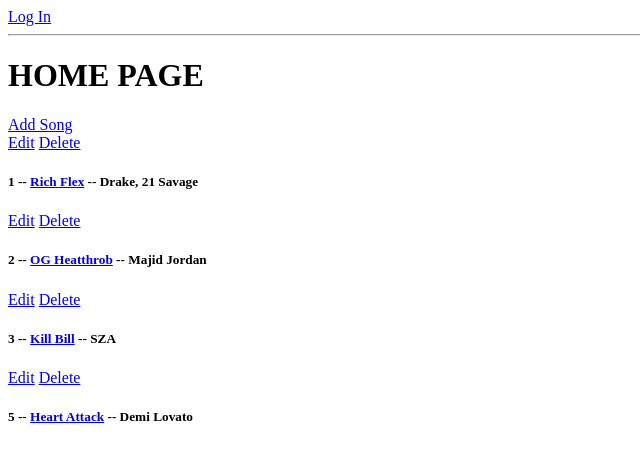
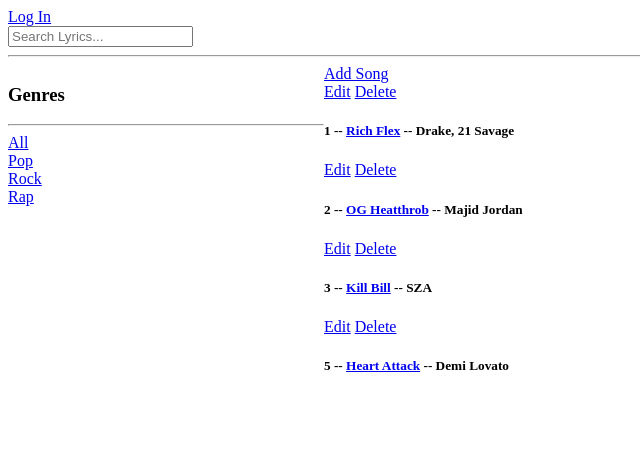
Before and after one commit to wafas-repo/MeloFile, a Django app: page / in a window 1280 px wide. Shown: the top 462 px of the page, without its empty margins (0-640 px from the left). Run offline with Django 4.2, Linux system fonts and the light colour scheme; data comes from the database, SQL or seed files in the repository; both versions use the stored data as it was after the commit.

Commit message:
Search Function

```diff
--- a/base/templates/base/home.html
+++ b/base/templates/base/home.html
@@ -1,8 +1,35 @@
 {% extends 'main.html' %}
 
 {% block body %}
-<h1>HOME PAGE</h1>
 
+<style>
+    .home-container{
+        display: grid;
+        grid-template-columns: 1fr 3fr;
+    }
+</style>
+
+
+<div class="home-container">
+
+    <div>
+        <h3>Genres</h3>
+        <hr>
+
+        <div>
+            <a href="{% url 'home' %}">All</a>
+        </div>
+
+        {% for genre in genres %}
+
+            <div>
+                <a href="{% url 'home' %}?q={{genre.name}}">{{genre.name}}</a>
+            </div>
+
+
+        {% endfor %}
+
+    </div>
 
     <div>
 
@@ -17,6 +44,10 @@
                 </div>
             {% endfor %}
         </div>
+
+    </div>
+
+
 </div>
 
 {% endblock %}
--- a/base/views.py
+++ b/base/views.py
@@ -1,17 +1,24 @@
 from django.shortcuts import render, redirect
+from django.db.models import Q
 from django.contrib.auth import authenticate, login, logout
 from django.db import IntegrityError
 from django.http import HttpResponse, HttpResponseRedirect
 from django.urls import reverse
-from . models import Song
+from . models import Song, Genre
 from . forms import SongForm
 
 
 # Create your views here.
 
 def home(request):
-    songs =  Song.objects.all()
-    context = {'songs': songs}
+    q = request.GET.get('q') if request.GET.get('q') != None else ''
+    songs =  Song.objects.filter(
+        Q(title__icontains=q) |
+        Q(genre__name__icontains=q) |
+        Q(artist__icontains=q)
+        )
+    genres= Genre.objects.all()
+    context = {'songs': songs, 'genres': genres}
     return render(request, 'base/home.html', context )
 
 def song_page(request, pk):
--- a/templates/navbar.html
+++ b/templates/navbar.html
@@ -10,4 +10,8 @@
 
         {% endif %}
 
+        <form action="{% url 'home' %}" method="GET" >
+            <input type="text" name="q" placeholder="Search Lyrics...">
+        </form>
+
     <hr>
```
Also changed, not shown: db.sqlite3. Lines whose indentation alone changed are shown as unchanged.
